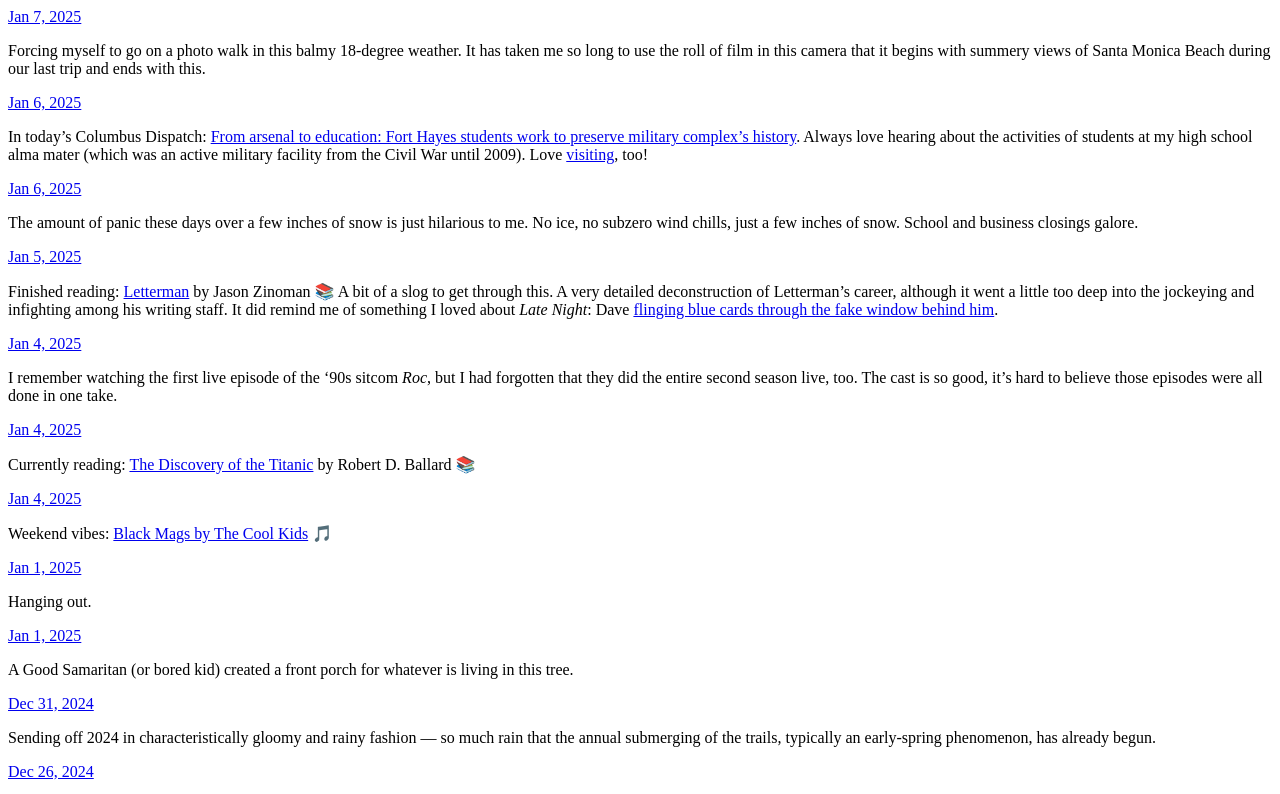
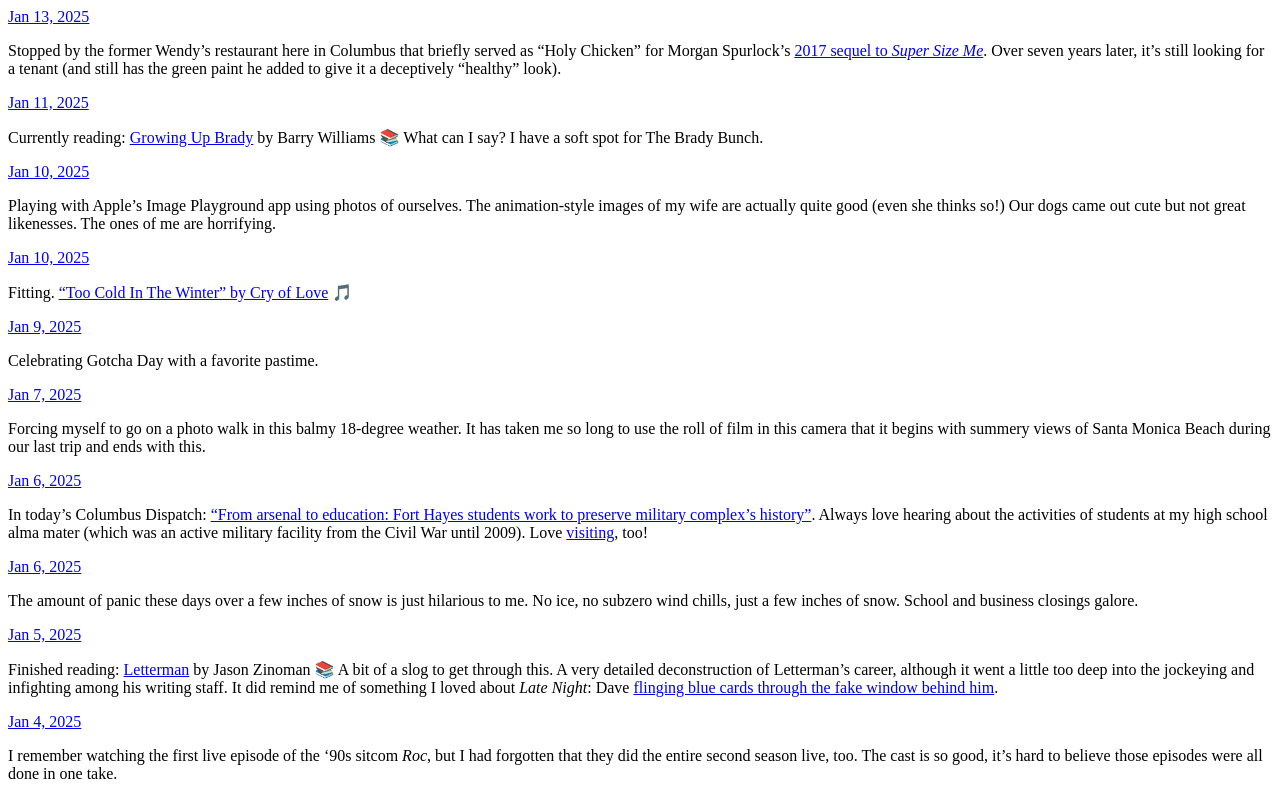
Before and after one commit to michaeljamesdunn/dunn.micro.blog, a plain HTML site: page index.html in a window 1280 px wide. Shown: the top 794 px of the page. Drawn offline with Linux system fonts and the light colour scheme.

Commit message:
Archiving from Micro.blog.

```diff
--- a/index.html
+++ b/index.html
@@ -25,6 +25,63 @@
 	  <div class="h-entry">
 
 
+		<a href="https://mikedunn.blog/2025/01/13/in-morgan-spurlock-released-a/" class="u-url"><time class="dt-published" datetime="2025-01-13 17:57:50 -0500">Jan 13, 2025</time></a>
+
+		<div class="e-content">
+			 <p>Stopped by the former Wendy&rsquo;s restaurant here in Columbus that briefly served as &ldquo;Holy Chicken&rdquo; for Morgan Spurlock&rsquo;s <a href="https://www.youtube.com/watch?v=dSyicDf9UvI">2017 sequel to <em>Super Size Me</em></a>. Over seven years later, it&rsquo;s still looking for a tenant (and still has the green paint he added to give it a deceptively &ldquo;healthy&rdquo; look).</p>
+<!-- raw HTML omitted -->
+
+		</div>
+	  </div>
+
+	  <div class="h-entry">
+
+
+		<a href="https://mikedunn.blog/2025/01/11/currently-reading-growing-up-brady/" class="u-url"><time class="dt-published" datetime="2025-01-11 13:39:24 -0500">Jan 11, 2025</time></a>
+
+		<div class="e-content">
+			 <p>Currently reading: <a href="https://micro.blog/books/9780061091223">Growing Up Brady</a> by Barry Williams 📚 What can I say? I have a soft spot for The Brady Bunch.</p>
+
+		</div>
+	  </div>
+
+	  <div class="h-entry">
+
+
+		<a href="https://mikedunn.blog/2025/01/10/playing-with-apples-image-playground/" class="u-url"><time class="dt-published" datetime="2025-01-10 22:23:00 -0500">Jan 10, 2025</time></a>
+
+		<div class="e-content">
+			 <p>Playing with Apple’s Image Playground app using photos of ourselves. The animation-style images of my wife are actually quite good (even she thinks so!) Our dogs came out cute but not great likenesses. The ones of me are horrifying.</p>
+
+		</div>
+	  </div>
+
+	  <div class="h-entry">
+
+
+		<a href="https://mikedunn.blog/2025/01/10/fitting-too-cold-in-the/" class="u-url"><time class="dt-published" datetime="2025-01-10 15:08:10 -0500">Jan 10, 2025</time></a>
+
+		<div class="e-content">
+			 <p>Fitting. <a href="https://www.youtube.com/watch?v=Xs9qvkyoYqM">&ldquo;Too Cold In The Winter&rdquo; by Cry of Love</a> 🎵</p>
+
+		</div>
+	  </div>
+
+	  <div class="h-entry">
+
+
+		<a href="https://mikedunn.blog/2025/01/09/celebrating-gotcha-day-by-doing/" class="u-url"><time class="dt-published" datetime="2025-01-09 12:55:02 -0500">Jan 9, 2025</time></a>
+
+		<div class="e-content">
+			 <p>Celebrating Gotcha Day with a favorite pastime.</p>
+<!-- raw HTML omitted -->
+
+		</div>
+	  </div>
+
+	  <div class="h-entry">
+
+
 		<a href="https://mikedunn.blog/2025/01/07/forcing-myself-to-go-on/" class="u-url"><time class="dt-published" datetime="2025-01-07 14:42:08 -0500">Jan 7, 2025</time></a>
 
 		<div class="e-content">
@@ -40,7 +97,7 @@
 		<a href="https://mikedunn.blog/2025/01/06/in-todays-dispatch-from-arsenal/" class="u-url"><time class="dt-published" datetime="2025-01-06 11:33:27 -0500">Jan 6, 2025</time></a>
 
 		<div class="e-content">
-			 <p>In today&rsquo;s Columbus Dispatch: <a href="https://www.dispatch.com/story/news/education/2025/01/06/fort-hayes-students-preserving-history-of-the-fort-turned-school/76924542007">From arsenal to education: Fort Hayes students work to preserve military complex&rsquo;s history</a>. Always love hearing about the activities of students at my high school alma mater (which was an active military facility from the Civil War until 2009). Love <a href="https://old.mikedunn.blog/18067">visiting</a>, too!</p>
+			 <p>In today&rsquo;s Columbus Dispatch: <a href="https://www.dispatch.com/story/news/education/2025/01/06/fort-hayes-students-preserving-history-of-the-fort-turned-school/76924542007">&ldquo;From arsenal to education: Fort Hayes students work to preserve military complex&rsquo;s history&rdquo;</a>. Always love hearing about the activities of students at my high school alma mater (which was an active military facility from the Civil War until 2009). Love <a href="https://old.mikedunn.blog/18067">visiting</a>, too!</p>
 
 		</div>
 	  </div>
```
